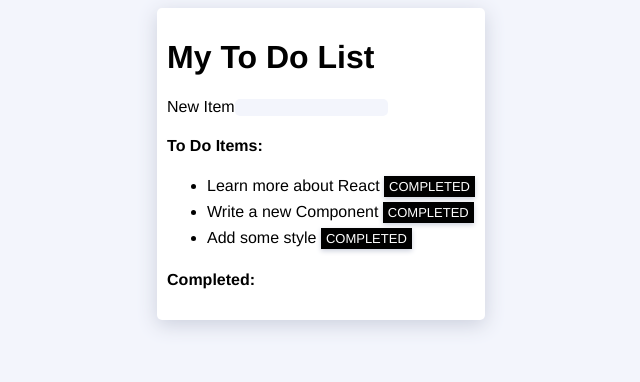
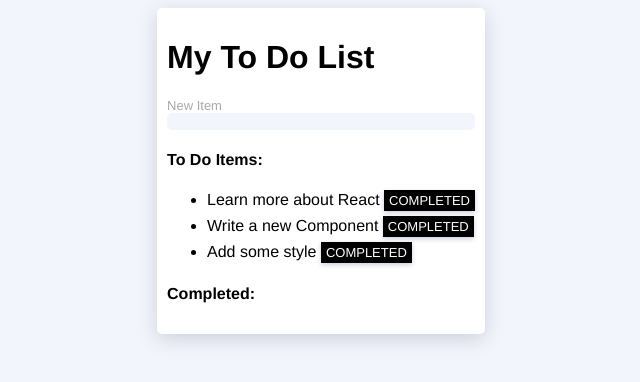
Before and after one commit to fxcircus/todo-list, a React (Create React App) app: page / in a window 1280 px wide. Shown: the top 382 px of the page, without its empty margins (319-959 px from the left). Built offline with nearby package versions, Linux system fonts and the light colour scheme.

Commit message:
Form component

```diff
--- /dev/null
+++ b/src/components/Form.js
@@ -0,0 +1,9 @@
+
+export default function Form() {
+    return (
+        <form>
+            <label>New Item</label>
+            <input type="tex"/>
+        </form>
+    )
+}
--- a/src/index.css
+++ b/src/index.css
@@ -40,3 +40,13 @@ button {
     padding: 3px 5px 3px 5px;
     box-shadow: 0px 2px 5px var(--shadow-color);
 }
+
+form {
+    display: flex;
+    flex-direction: column;
+}
+
+label {
+    font-size: small;
+    color:darkgray;
+}
--- a/src/pages/App/App.js
+++ b/src/pages/App/App.js
@@ -1,14 +1,12 @@
 import Data from '../../data'
 import ToDoItems from '../../components/ToDoItems'
+import Form from '../../components/Form'
 
 export default function App() {
     return (
         <main>
             <h1>My To Do List</h1>
-            <form>
-                <label>New Item</label>
-                <input type="tex"/>
-            </form>
+            <Form/>
             <h4>To Do Items:</h4>
             <ToDoItems toDos={Data}/>
             <h4>Completed:</h4>
```
